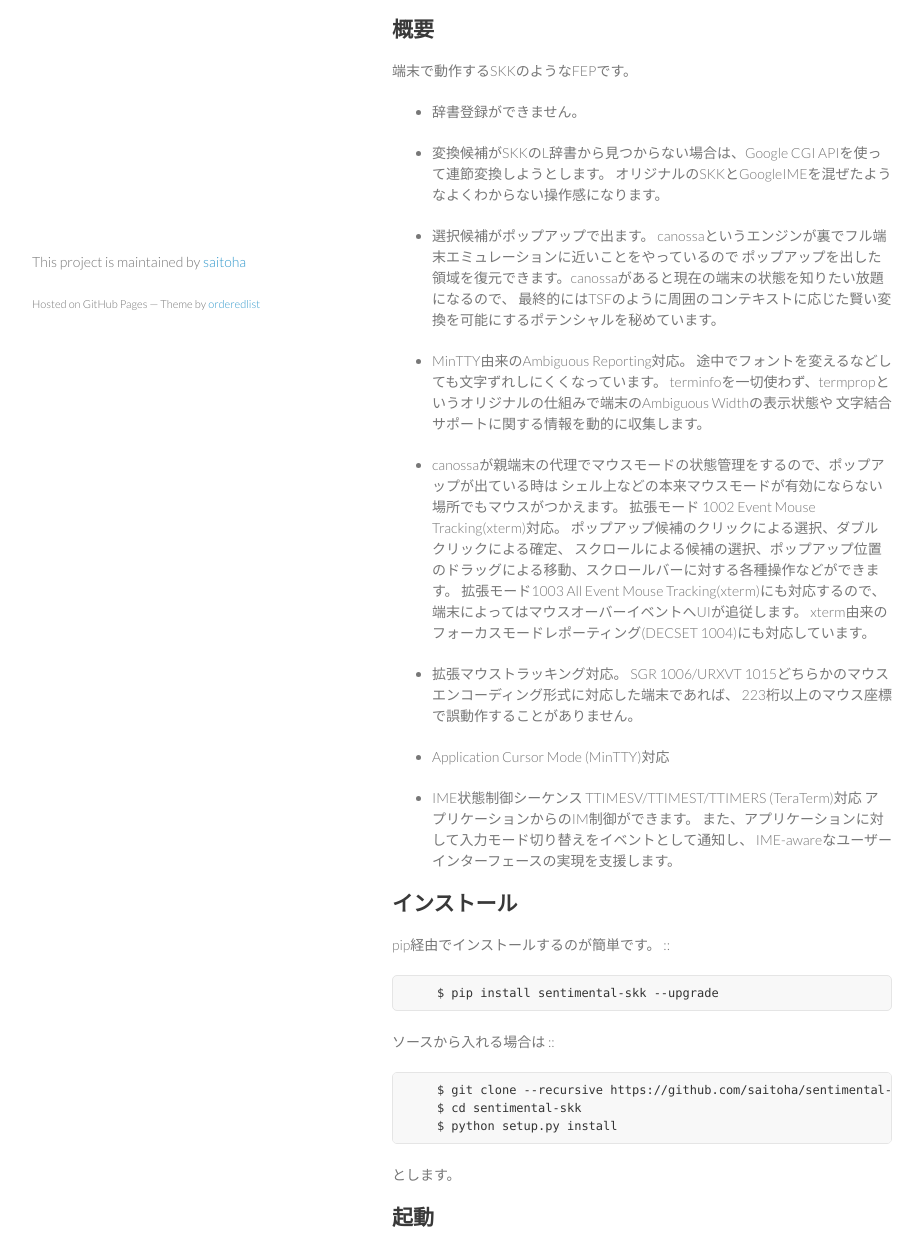
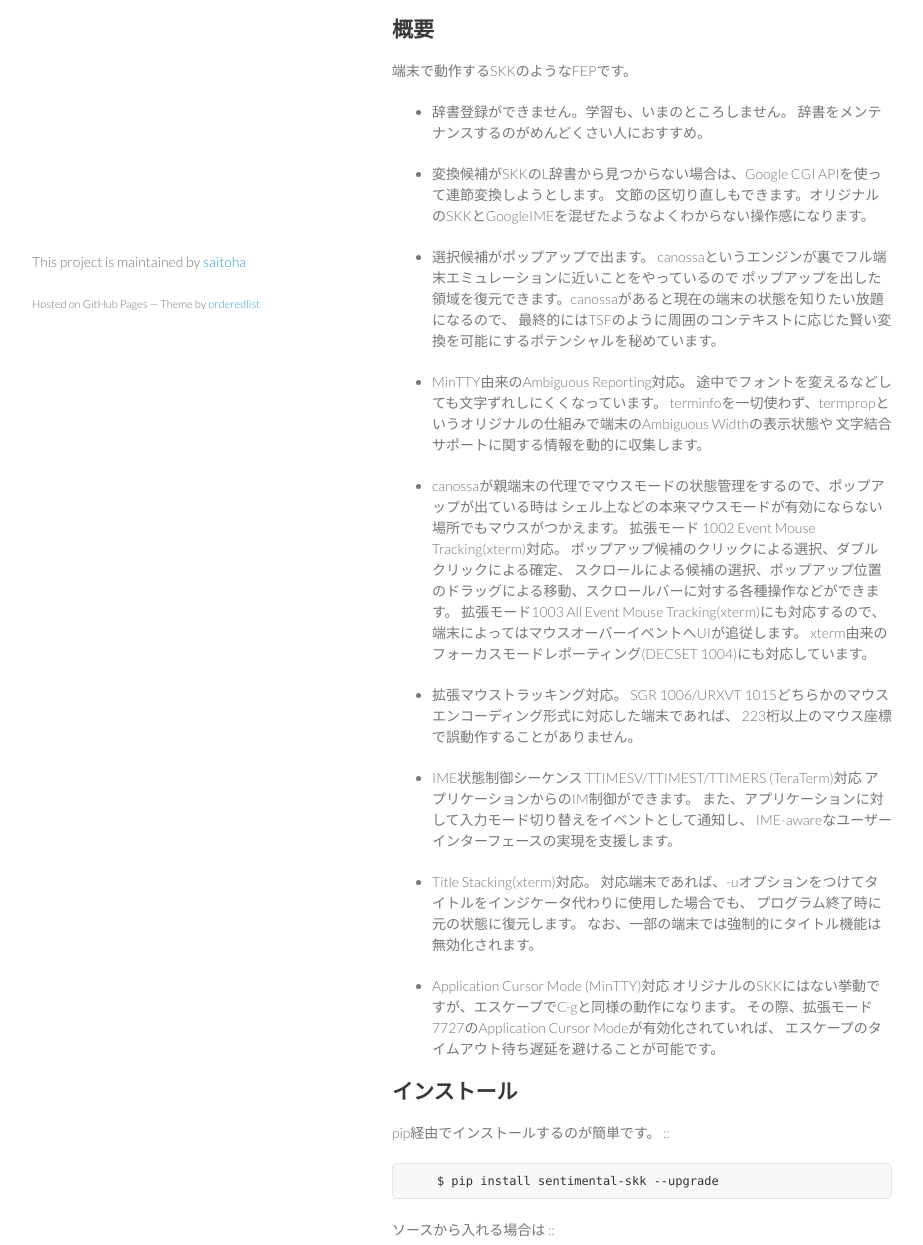
Before and after one commit to saitoha/sentimental-skk, a plain HTML site: page index.html in a window 1280 px wide. Shown: the part 417-1662 px from the top of the page, without its empty margins (178-1101 px from the left). Drawn offline with Linux system fonts and the light colour scheme.

```diff
--- a/index.html
+++ b/index.html
@@ -37,9 +37,10 @@
 <p>端末で動作するSKKのようなFEPです。</p>
 
 <ul>
-<li><p>辞書登録ができません。</p></li>
+<li><p>辞書登録ができません。学習も、いまのところしません。
+辞書をメンテナンスするのがめんどくさい人におすすめ。</p></li>
 <li><p>変換候補がSKKのL辞書から見つからない場合は、Google CGI APIを使って連節変換しようとします。
-オリジナルのSKKとGoogleIMEを混ぜたようなよくわからない操作感になります。</p></li>
+文節の区切り直しもできます。オリジナルのSKKとGoogleIMEを混ぜたようなよくわからない操作感になります。</p></li>
 <li><p>選択候補がポップアップで出ます。
 canossaというエンジンが裏でフル端末エミュレーションに近いことをやっているので
 ポップアップを出した領域を復元できます。canossaがあると現在の端末の状態を知りたい放題になるので、
@@ -58,11 +59,18 @@ xterm由来のフォーカスモードレポーティング(DECSET 1004)にも
 <li><p>拡張マウストラッキング対応。
 SGR 1006/URXVT 1015どちらかのマウスエンコーディング形式に対応した端末であれば、
 223桁以上のマウス座標で誤動作することがありません。</p></li>
-<li><p>Application Cursor Mode (MinTTY)対応</p></li>
 <li><p>IME状態制御シーケンス TTIMESV/TTIMEST/TTIMERS (TeraTerm)対応
 アプリケーションからのIM制御ができます。
 また、アプリケーションに対して入力モード切り替えをイベントとして通知し、
 IME-awareなユーザーインターフェースの実現を支援します。</p></li>
+<li><p>Title Stacking(xterm)対応。
+対応端末であれば、-uオプションをつけてタイトルをインジケータ代わりに使用した場合でも、
+プログラム終了時に元の状態に復元します。
+なお、一部の端末では強制的にタイトル機能は無効化されます。</p></li>
+<li><p>Application Cursor Mode (MinTTY)対応
+オリジナルのSKKにはない挙動ですが、エスケープでC-gと同様の動作になります。
+その際、拡張モード7727のApplication Cursor Modeが有効化されていれば、
+エスケープのタイムアウト待ち遅延を避けることが可能です。</p></li>
 </ul><h2>インストール</h2>
 
 <p>pip経由でインストールするのが簡単です。 ::</p>
@@ -126,7 +134,7 @@ C-Jに続けて</p>
 
 <p>と表示されると思います。</p>
 
-<p>C-n/C-pで候補の選択、C-f/C-bで文節の移動、C-mで確定です。</p>
+<p>C-n/C-pで候補の選択、C-f/C-bで文節の移動、C-h/C-lで文節の区切り直しです。</p>
 
 <h2>その他</h2>
 
```
Also changed, not shown: params.json (+1 -1 lines).
